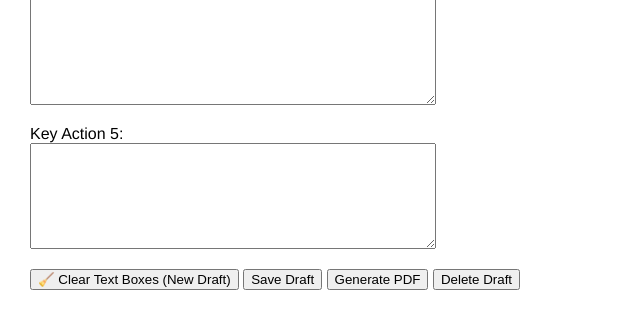
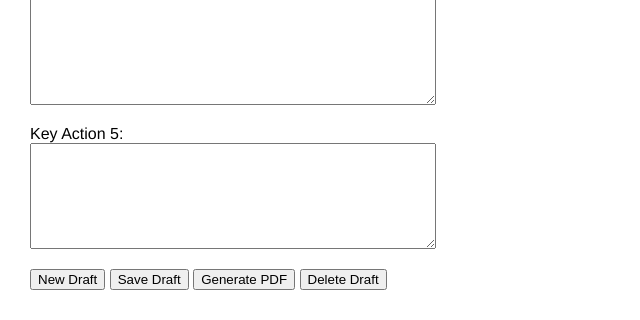
Before and after one commit to suzyatTP/fillableform, a Flask app: page / in a window 1280 px wide. Shown: the part 2103-2423 px from the top of the page, without its empty margins (0-640 px from the left). Run offline with Flask 3, Linux system fonts and the light colour scheme; data that the repository does not hold is empty.

Commit message:
Add SQLite draft saving and HTML updates

```diff
--- a/templates/form.html
+++ b/templates/form.html
@@ -119,7 +119,7 @@
       {% endfor %}
 
       <a href="/" style="text-decoration: none;">
-        <button type="button">🧹 Clear Text Boxes (New Draft)</button>
+        <button type="button">New Draft</button>
       </a>
 
     <button type="submit" name="action" value="save">Save Draft</button>
```
